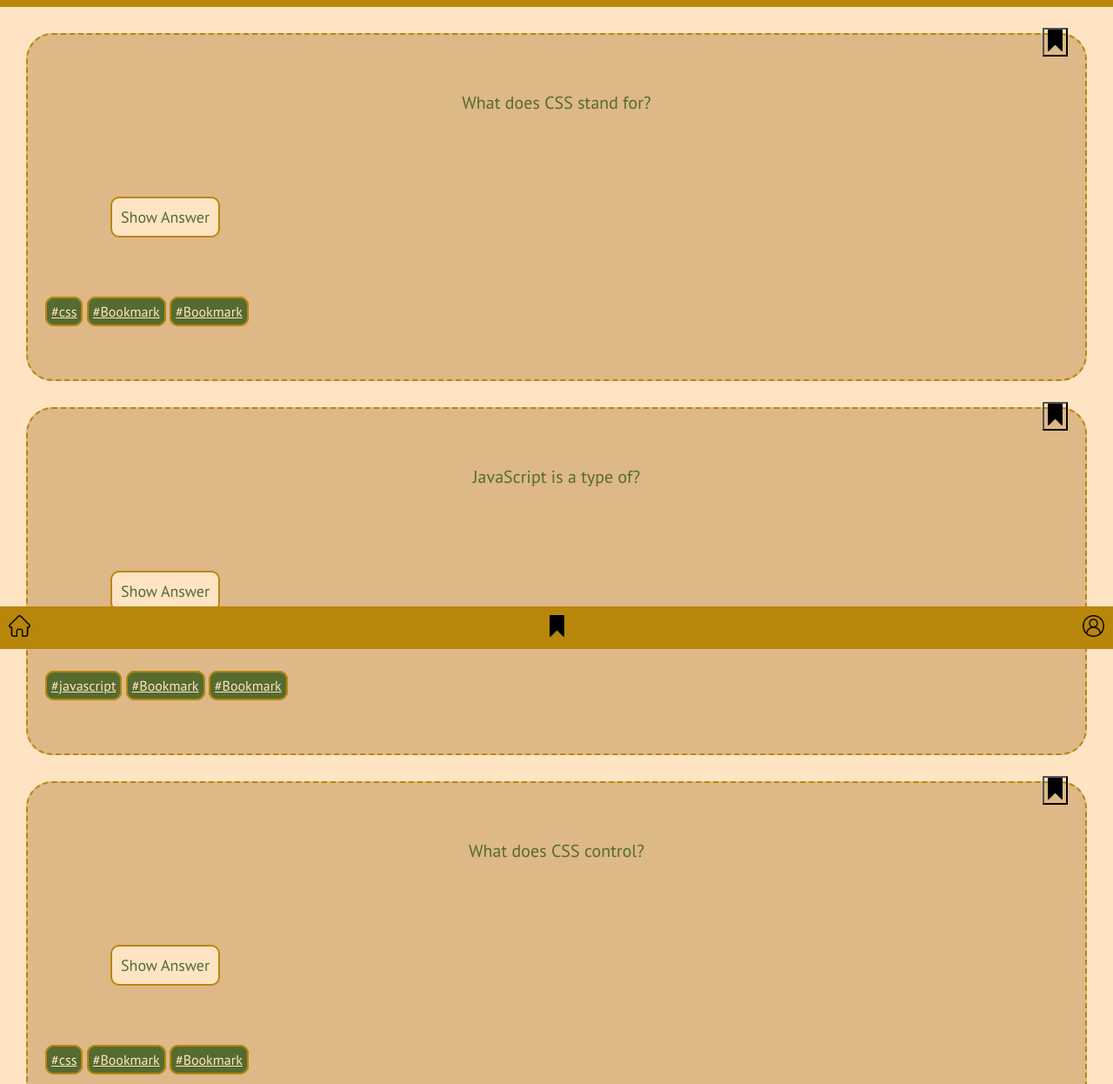
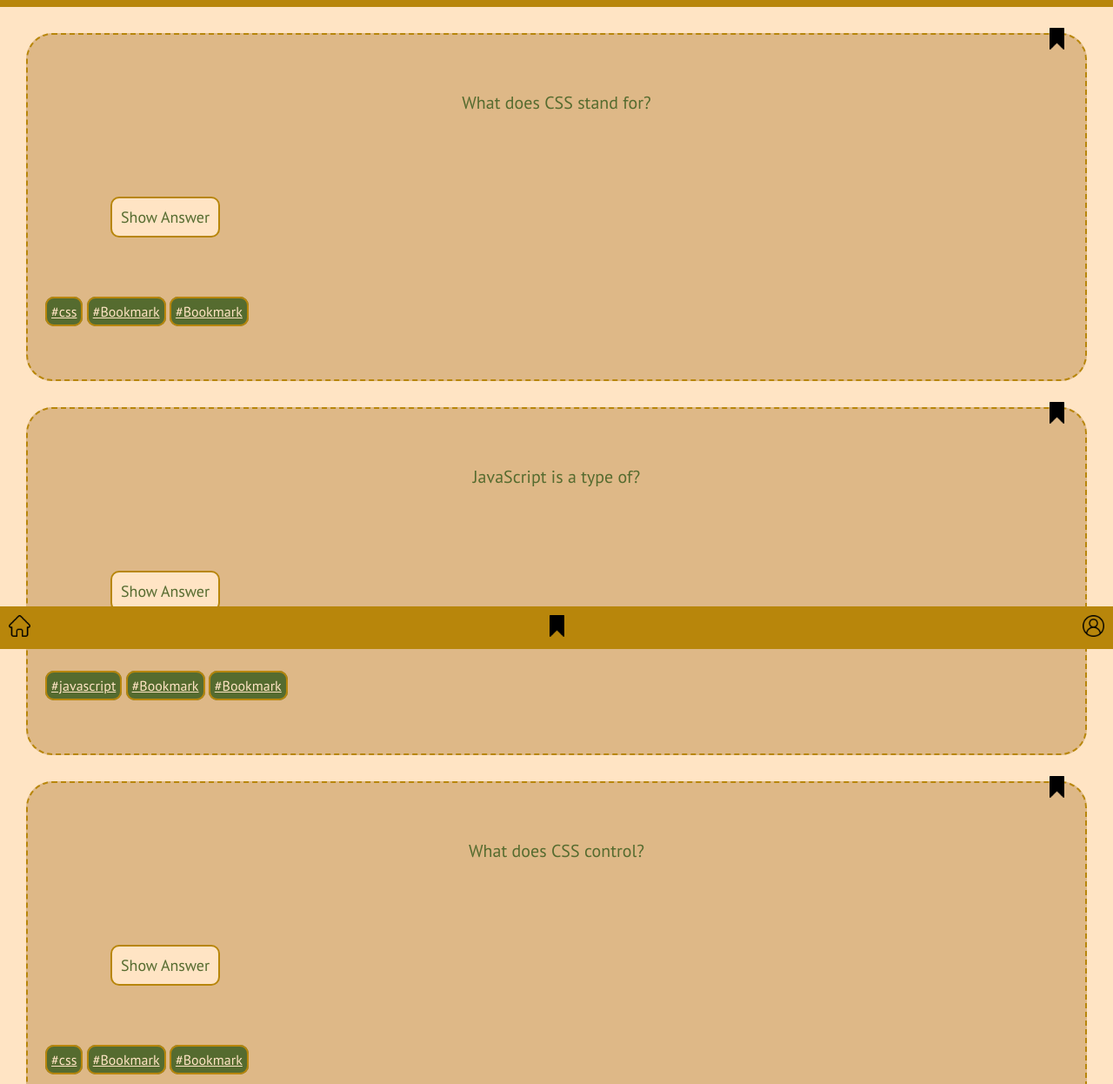
Before and after one commit to rongoods/ron-quiz-app, a plain HTML site: page bookmarks.html in a window 1280 px wide. Shown: the part 54-1300 px from the top of the page at 87% size. Drawn offline with Linux system fonts and the light colour scheme; a web font is replaced by a local one.

Commit message:
final rough draft

```diff
--- a/bookmarks.html
+++ b/bookmarks.html
@@ -18,14 +18,14 @@
     </header>
 
     <article class="base-layer__question-card">
-      <button class="bookmark-button">
+      <a class="bookmark-button">
         <img
           src="./resources/bookmark_filled.png"
           alt="bookmark-button"
           height="25px"
           width="25px"
         />
-      </button>
+      </a>
       <p class="question">What does CSS stand for?</p>
       <button class="show-answer-button">Show Answer</button>
       <br />
@@ -35,14 +35,14 @@
     </article>
 
     <article class="base-layer__question-card">
-      <button class="bookmark-button">
+      <a class="bookmark-button">
         <img
           src="./resources/bookmark_filled.png"
           alt="bookmark-button"
           height="25px"
           width="25px"
         />
-      </button>
+      </a>
       <p class="question">JavaScript is a type of?</p>
 
       <button class="show-answer-button">Show Answer</button>
@@ -53,14 +53,14 @@
     </article>
 
     <article class="base-layer__question-card">
-      <button class="bookmark-button">
+      <a class="bookmark-button">
         <img
           src="./resources/bookmark_filled.png"
           alt="bookmark-button"
           height="25px"
           width="25px"
         />
-      </button>
+      </a>
       <p class="question">What does CSS control?</p>
 
       <button class="show-answer-button">Show Answer</button>
```
Also changed, not shown: index.html (+10 -10 lines).
